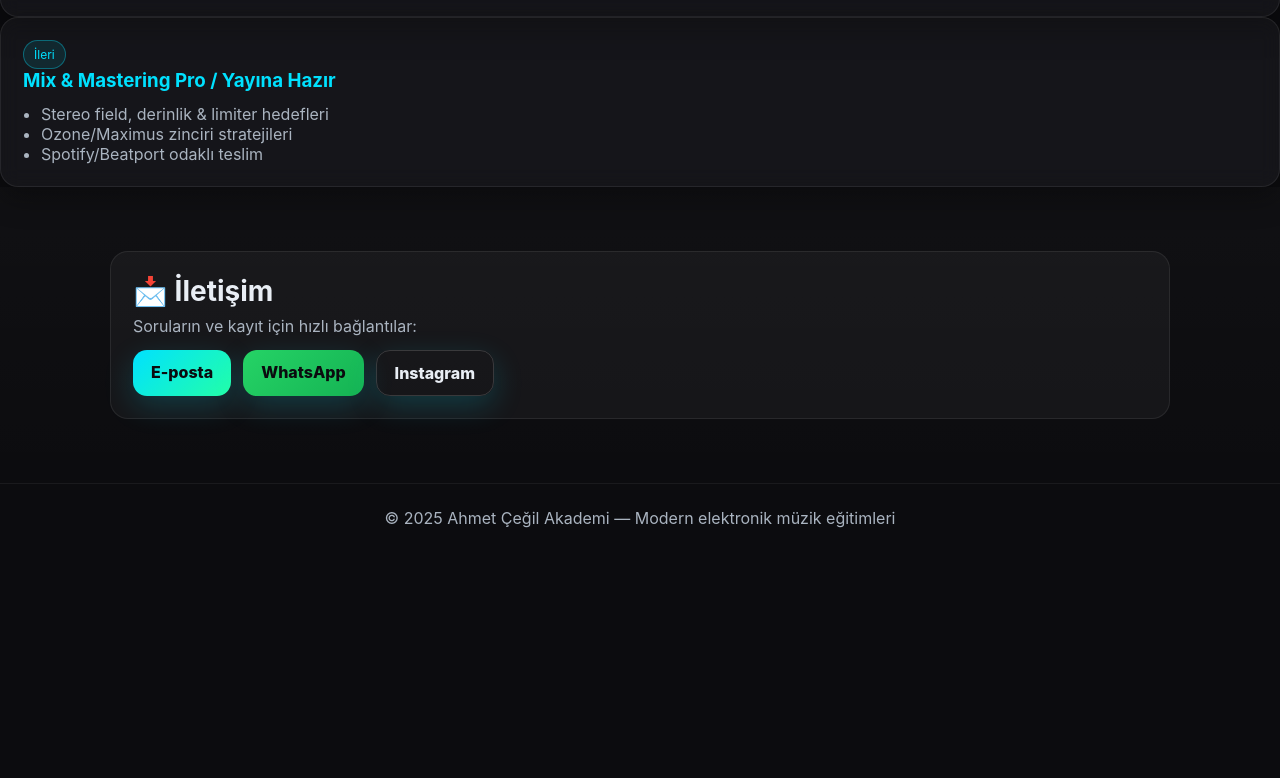
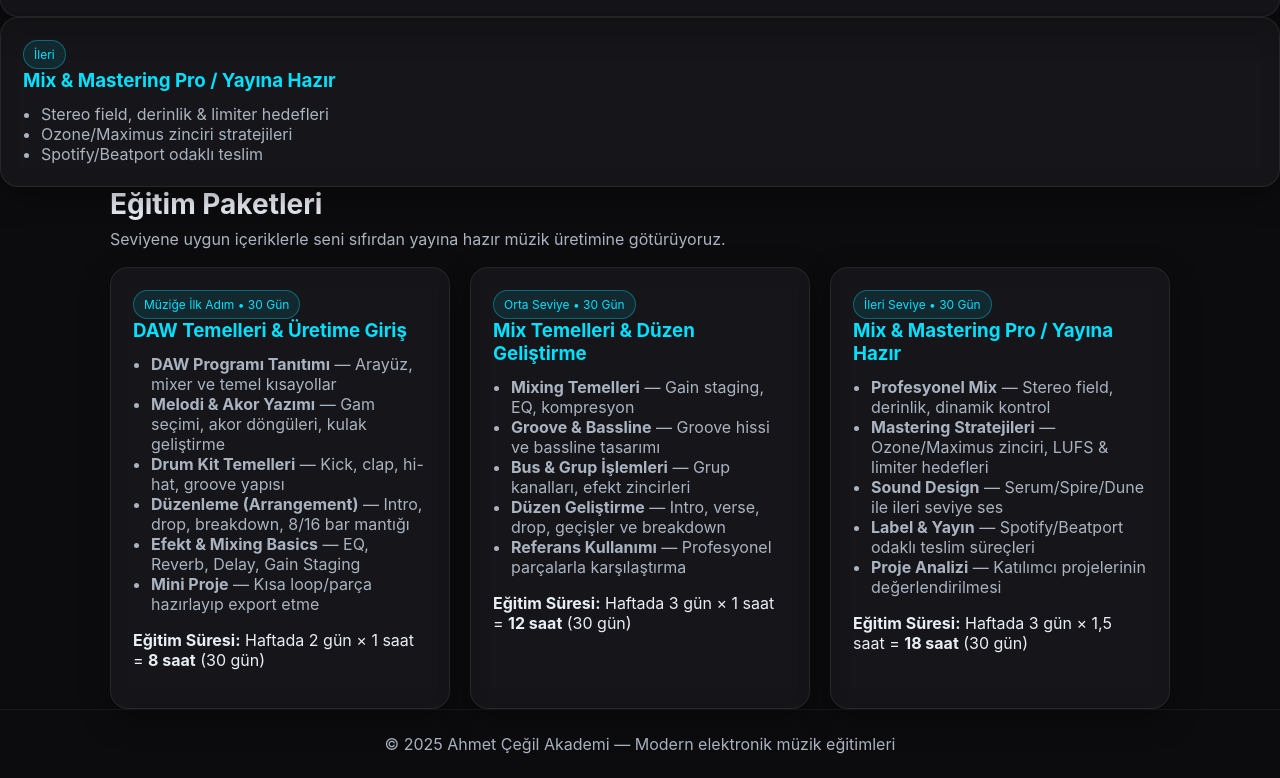
Before and after one commit to ahmetcegilakademi/Ahmet-e-ilAkademi, a plain HTML site: page index.html in a window 1280 px wide. Shown: the part 1585-2363 px from the top of the page. Before the commit the page ends 2137 px from the top, so only its background shows below. Drawn offline with Linux system fonts and the light colour scheme.

Commit message:
Update index.html

```diff
--- a/index.html
+++ b/index.html
@@ -212,19 +212,56 @@
   </section>
 
   <!-- İLETİŞİM -->
-  <section id="iletisim" class="contact">
-    <div class="container">
-      <div class="wrap">
-        <h2 class="section-title">📩 İletişim</h2>
-        <p class="section-sub">Soruların ve kayıt için hızlı bağlantılar:</p>
-        <div style="display:flex; gap:12px; flex-wrap:wrap; margin-top:14px">
-          <a class="btn" href="mailto:ahmetcegilakademi@gmail.com?subject=ACA%20Bilgi%20Talebi">E-posta</a>
-          <a class="btn" style="background:linear-gradient(135deg,#25D366,#15b353)" target="_blank" href="https://wa.me/905301230692?text=Merhaba%20Ahmet%20hocam%2C%20e%C4%9Fitimler%20hakk%C4%B1nda%20bilgi%20almak%20istiyorum.">WhatsApp</a>
-          <a class="btn btn-ghost" target="_blank" href="https://www.instagram.com/ahmcgl1/">Instagram</a>
-        </div>
-      </div>
+<section id="paketler" class="container">
+  <h2 class="section-title">Eğitim Paketleri</h2>
+  <p class="section-sub">Seviyene uygun içeriklerle seni sıfırdan yayına hazır müzik üretimine götürüyoruz.</p>
+
+  <div class="grid" style="margin-top:18px">
+    <!-- Başlangıç -->
+    <div class="card">
+      <span class="chip">Müziğe İlk Adım • 30 Gün</span>
+      <h3>DAW Temelleri & Üretime Giriş</h3>
+      <ul>
+        <li><b>DAW Programı Tanıtımı</b> — Arayüz, mixer ve temel kısayollar</li>
+        <li><b>Melodi & Akor Yazımı</b> — Gam seçimi, akor döngüleri, kulak geliştirme</li>
+        <li><b>Drum Kit Temelleri</b> — Kick, clap, hi-hat, groove yapısı</li>
+        <li><b>Düzenleme (Arrangement)</b> — Intro, drop, breakdown, 8/16 bar mantığı</li>
+        <li><b>Efekt & Mixing Basics</b> — EQ, Reverb, Delay, Gain Staging</li>
+        <li><b>Mini Proje</b> — Kısa loop/parça hazırlayıp export etme</li>
+      </ul>
+      <p><b>Eğitim Süresi:</b> Haftada 2 gün × 1 saat = <b>8 saat</b> (30 gün)</p>
     </div>
-  </section>
+
+    <!-- Orta -->
+    <div class="card">
+      <span class="chip">Orta Seviye • 30 Gün</span>
+      <h3>Mix Temelleri & Düzen Geliştirme</h3>
+      <ul>
+        <li><b>Mixing Temelleri</b> — Gain staging, EQ, kompresyon</li>
+        <li><b>Groove & Bassline</b> — Groove hissi ve bassline tasarımı</li>
+        <li><b>Bus & Grup İşlemleri</b> — Grup kanalları, efekt zincirleri</li>
+        <li><b>Düzen Geliştirme</b> — Intro, verse, drop, geçişler ve breakdown</li>
+        <li><b>Referans Kullanımı</b> — Profesyonel parçalarla karşılaştırma</li>
+      </ul>
+      <p><b>Eğitim Süresi:</b> Haftada 3 gün × 1 saat = <b>12 saat</b> (30 gün)</p>
+    </div>
+
+    <!-- İleri -->
+    <div class="card">
+      <span class="chip">İleri Seviye • 30 Gün</span>
+      <h3>Mix & Mastering Pro / Yayına Hazır</h3>
+      <ul>
+        <li><b>Profesyonel Mix</b> — Stereo field, derinlik, dinamik kontrol</li>
+        <li><b>Mastering Stratejileri</b> — Ozone/Maximus zinciri, LUFS & limiter hedefleri</li>
+        <li><b>Sound Design</b> — Serum/Spire/Dune ile ileri seviye ses</li>
+        <li><b>Label & Yayın</b> — Spotify/Beatport odaklı teslim süreçleri</li>
+        <li><b>Proje Analizi</b> — Katılımcı projelerinin değerlendirilmesi</li>
+      </ul>
+      <p><b>Eğitim Süresi:</b> Haftada 3 gün × 1,5 saat = <b>18 saat</b> (30 gün)</p>
+    </div>
+  </div>
+</section>
+
 
   <footer>
     © <span id="yil"></span> Ahmet Çeğil Akademi — Modern elektronik müzik eğitimleri
```
